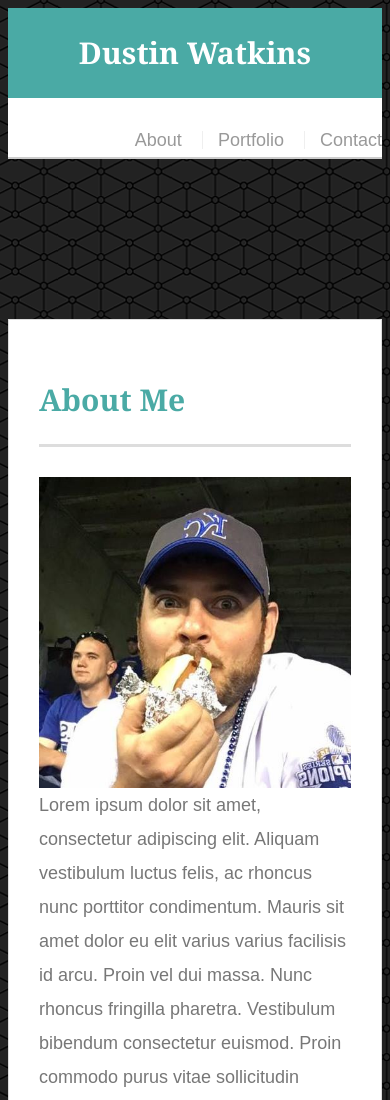
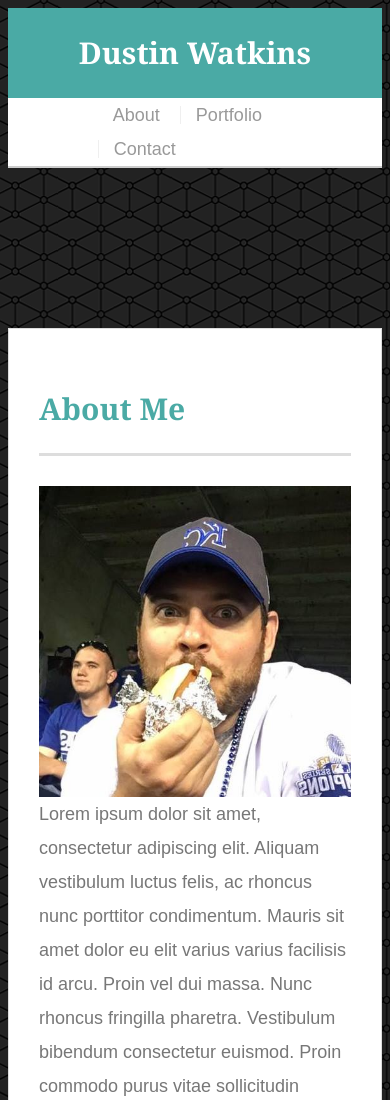
Before and after one commit to watkins656/Responsive-Portfolio, a plain HTML site: page index.html in a window 390 px wide. Shown: the top 1100 px of the page. Drawn offline with Linux system fonts and the light colour scheme.

Commit message:
imporved nav

```diff
--- a/assets/css/style.css
+++ b/assets/css/style.css
@@ -228,6 +228,9 @@ body {
    .main-section{width:100%}
    .auth-image{width:100%}
    nav{
+     float:none;
+     width:60%;
+     margin:auto;
      /* Cant figure out what goes here to make it center */
     }
  }
```
